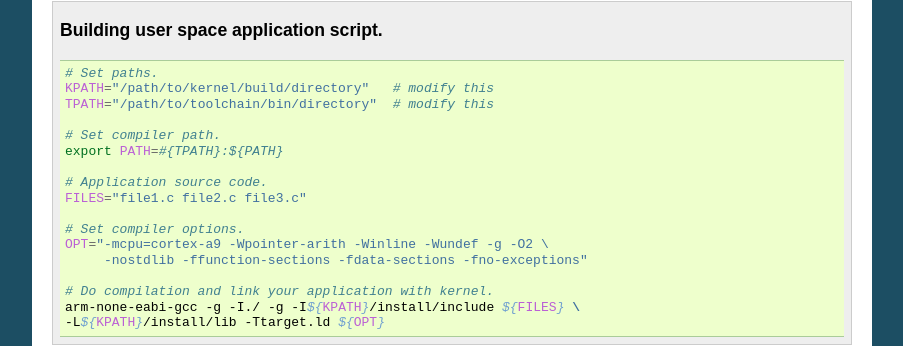
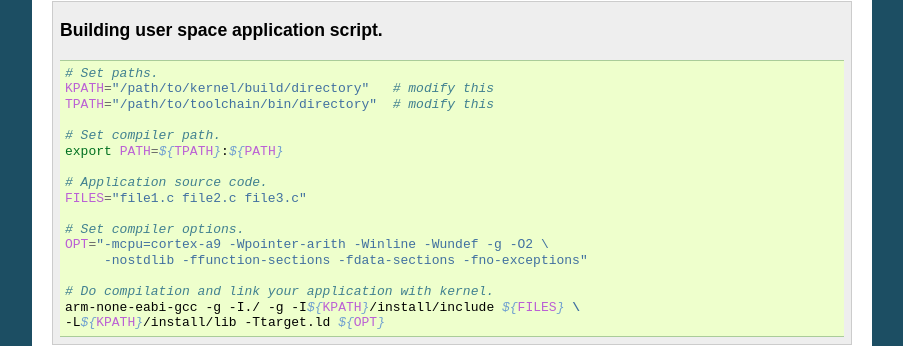
Before and after one commit to antmicro/ecos-mars-zx3, a Sphinx documentation site: the page built from doc/source/introduction.rst, in a window 1280 px wide and 900 px high, scrolled down 5222 px. Shown: the part 116-462 px from the top of the window, without its empty margins (198-1101 px from the left). Built offline with Sphinx 7.4.7, drawn with Linux system fonts in a browser that asks for light colours.

Commit message:
Minor spelling fix, courtesy of Krzysztof Kołek

```diff
--- a/doc/source/introduction.rst
+++ b/doc/source/introduction.rst
@@ -225,7 +225,7 @@ With a compiled kernel files in the :file:`build/install/lib` directory (see :re
       TPATH="/path/to/toolchain/bin/directory"  # modify this
 
       # Set compiler path.
-      export PATH=#{TPATH}:${PATH}
+      export PATH=${TPATH}:${PATH}
 
       # Application source code.
       FILES="file1.c file2.c file3.c"
```
